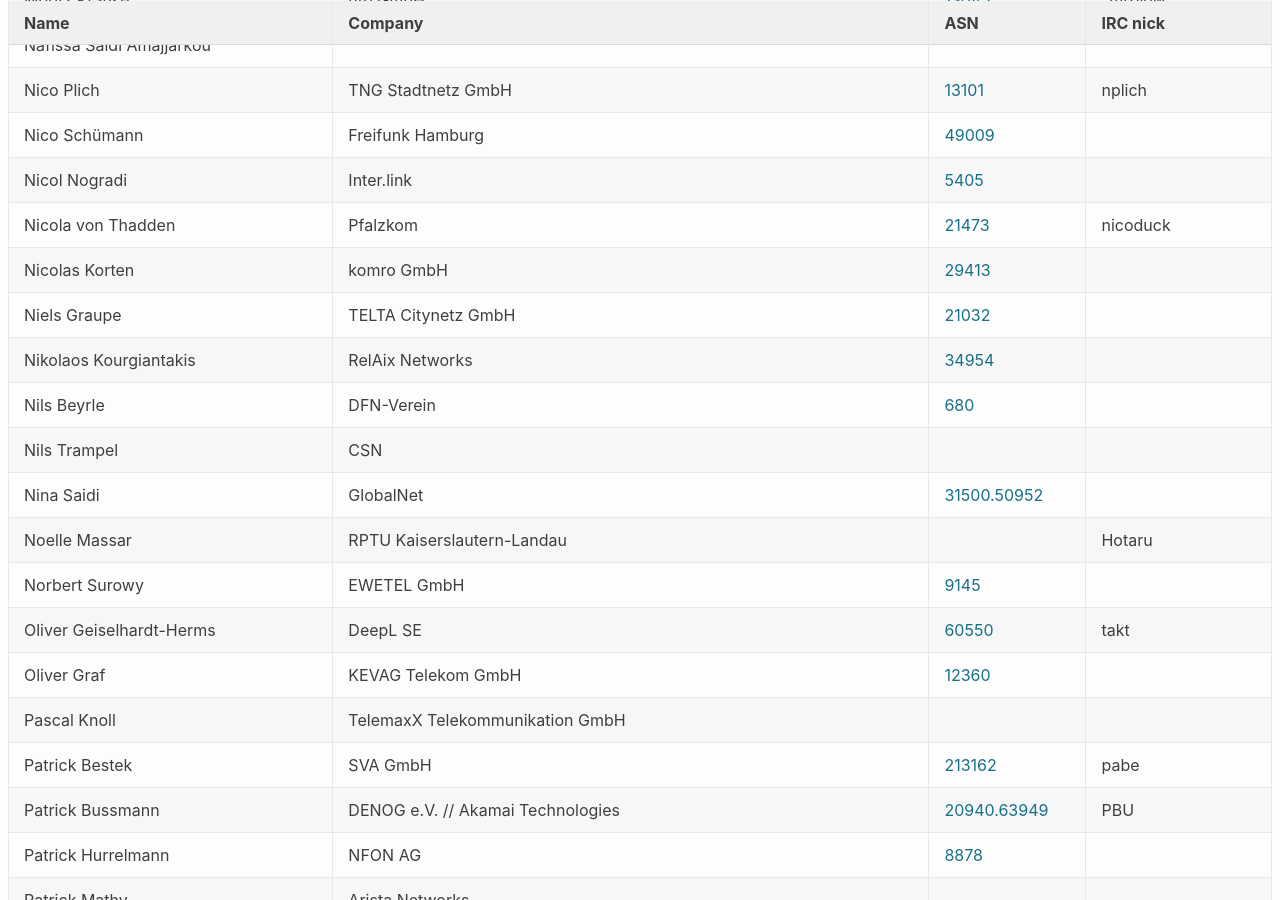
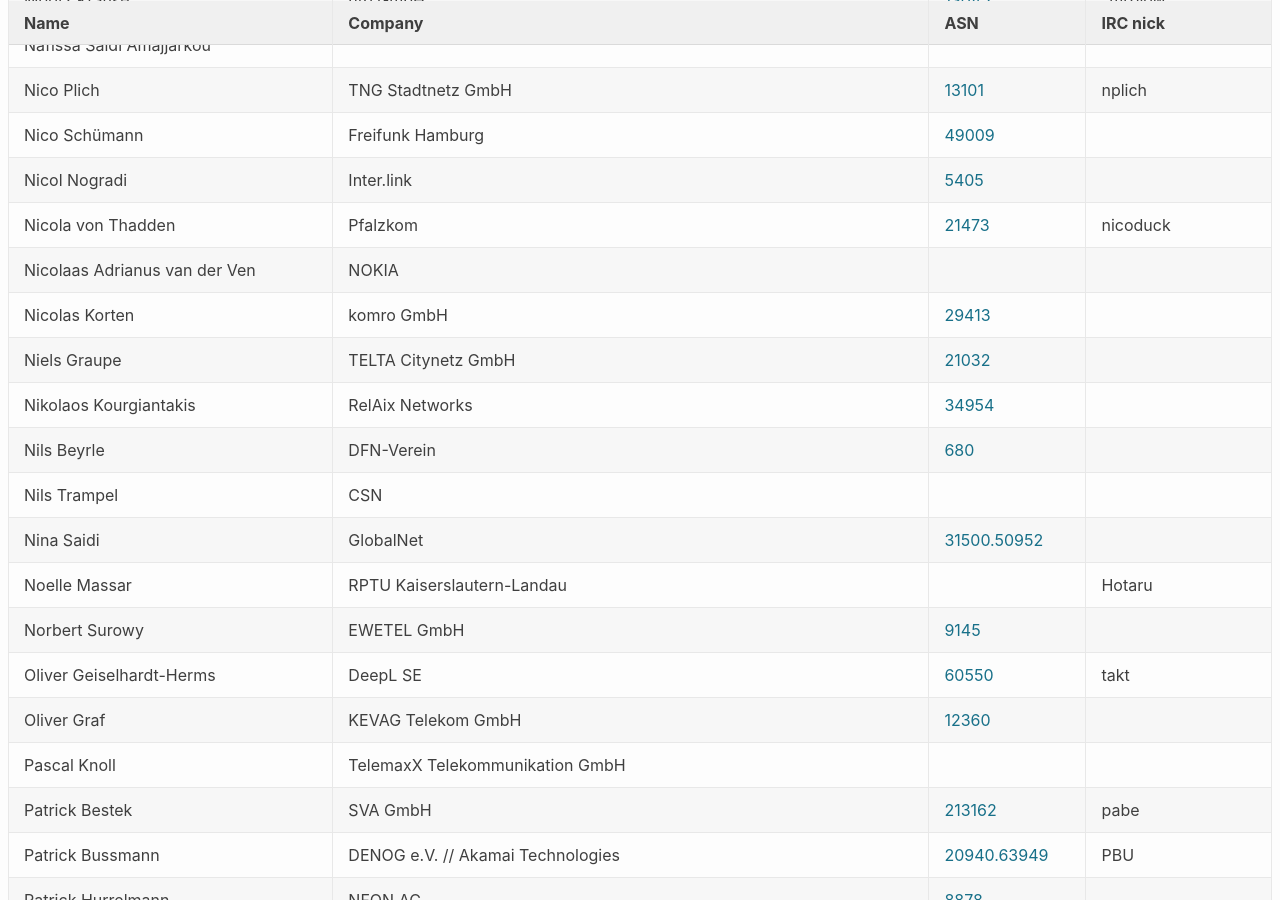
Before and after one commit to denog/pretix-attendeelist, a Jekyll site: the page built from denog15/index.md, in a window 1280 px wide and 900 px high, scrolled down 10864 px. Built offline with Jekyll 4.4.1, drawn with Linux system fonts in a browser that asks for light colours.

Commit message:
Latest data: Wed Oct 25 15:48:21 UTC 2023

```diff
--- a/_data/attendees_denog15_onsite.json
+++ b/_data/attendees_denog15_onsite.json
@@ -1434,6 +1434,12 @@
     "asn": null
   },
   {
+    "name": "Nicolaas Adrianus van der Ven",
+    "company": "NOKIA",
+    "irc": null,
+    "asn": null
+  },
+  {
     "name": "Nicolas Korten",
     "company": "komro GmbH",
     "irc": null,
```
